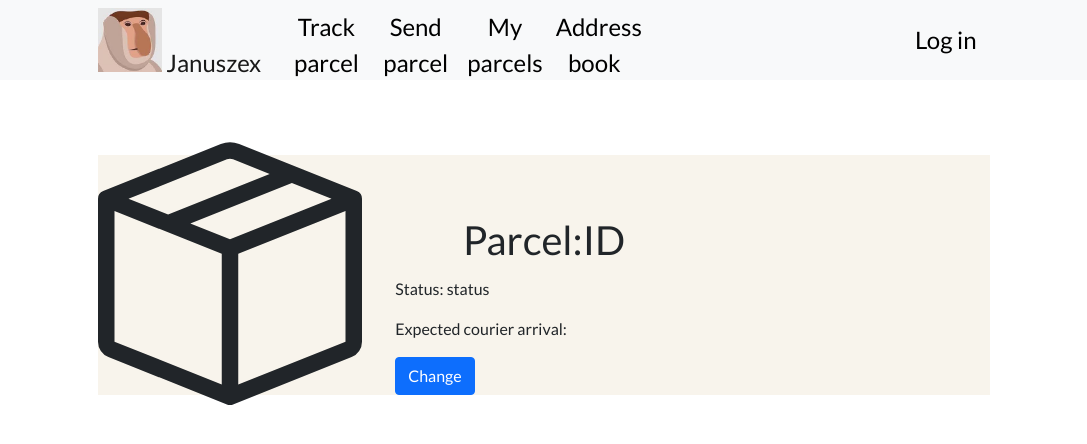
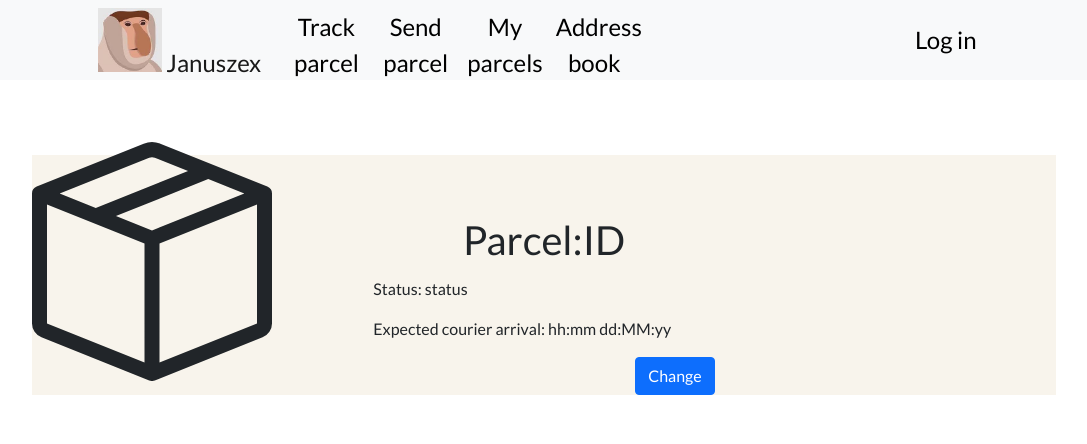
Before and after one commit to IUI-januszex/paka-fe, an Angular app: page /tracker-info in a window 1280 px wide. Shown: the top 444 px of the page, without its empty margins (96-1183 px from the left). Built offline with nearby package versions, Linux system fonts and the light colour scheme.

Commit message:
before ngx-pagin

```diff
--- a/src/app/app.module.ts
+++ b/src/app/app.module.ts
@@ -17,7 +17,8 @@ import { NewWarehouseComponent } from './modals/new-warehouse/new-warehouse.comp
 import { NewGlobalWarehouseComponent } from './modals/new-global-warehouse/new-global-warehouse.component';
 import { DeleteWarehouseComponent } from './modals/delete-warehouse/delete-warehouse.component';
 import {HttpClientModule} from '@angular/common/http';
-import { TrackingInfoComponent } from './tracking-info/tracking-info/tracking-info.component';
+import { TrackingInfoComponent } from './tracking-info/tracking-info.component';
+import { LocalWarehouseComponent } from './warehouse/local-warehouse/local-warehouse.component';
 
 @NgModule({
   declarations: [
@@ -32,7 +33,8 @@ import { TrackingInfoComponent } from './tracking-info/tracking-info/tracking-in
     NewWarehouseComponent,
     NewGlobalWarehouseComponent,
     DeleteWarehouseComponent,
-    TrackingInfoComponent
+    TrackingInfoComponent,
+    LocalWarehouseComponent
   ],
   imports: [
     BrowserModule,
--- a/src/app/pages/warehouse-page/warehouse-page.component.html
+++ b/src/app/pages/warehouse-page/warehouse-page.component.html
@@ -2,10 +2,9 @@
 <nav class="navbar navbar-expand-lg navbar-light bg-light sticky-top">
     <div class="container">
         <div class="navbar-wrapper">
-            <button type="button" class="bttn" (click)="open(content)">Add warehouse</button>
-            <button type="button" class="bttn" (click)="open(global)">Add g-warehouse</button>
-            <button type="button" class="bttn" (click)="open(delete)">Delete</button>
-            <button type="button" class="bttn on-right">Log out</button>
+            <button type="button" class="bttn" >Local warehouse</button>
+            <button type="button" class="bttn" >Global Warehouse</button>
+            <button type="button" class="bttn" >Postal Code</button>
         </div>
     </div>
 </nav>
--- a/src/app/tracking-info/tracking-info/tracking-info.component.html
+++ b/src/app/tracking-info/tracking-info.component.html
@@ -1,9 +1,8 @@
 <div class="container">
     <div class="tracking-container">
-
         <div class="package">
             <div class="logo">
-                <svg xmlns="http://www.w3.org/2000/svg" width="264" height="264" fill="currentColor" class="bi bi-box-seam" viewBox="0 0 16 16">
+                <svg xmlns="http://www.w3.org/2000/svg" fill="currentColor" class="bi bi-box-seam" viewBox="0 0 16 16">
                     <path d="M8.186 1.113a.5.5 0 0 0-.372 0L1.846 3.5l2.404.961L10.404 2l-2.218-.887zm3.564 1.426L5.596 5 8 5.961 14.154 3.5l-2.404-.961zm3.25 1.7-6.5 2.6v7.922l6.5-2.6V4.24zM7.5 14.762V6.838L1 4.239v7.923l6.5 2.6zM7.443.184a1.5 1.5 0 0 1 1.114 0l7.129 2.852A.5.5 0 0 1 16 3.5v8.662a1 1 0 0 1-.629.928l-7.185 2.874a.5.5 0 0 1-.372 0L.63 13.09a1 1 0 0 1-.63-.928V3.5a.5.5 0 0 1 .314-.464L7.443.184z"/>
                   </svg>
             </div>
@@ -15,10 +14,10 @@
                     Status: status
                 </p>
                 <p>
-                    Expected courier arrival:
+                    Expected courier arrival: hh:mm dd:MM:yy
                 </p>
 
-                <button type="button" class="btn btn-primary">Change</button>
+                <button type="button" class="btn btn-primary bttn">Change</button>
             </div>
 
         </div>
--- a/src/app/tracking-info/tracking-info/tracking-info.component.scss
+++ b/src/app/tracking-info/tracking-info.component.scss
@@ -1,5 +1,5 @@
 .tracking-container{
-    width: 80%;
+    width: 80vw;
     height: 40vh;
     position: relative;
     margin: auto;
@@ -35,7 +35,19 @@ margin: -35px 0 0 -35px;
     margin-top: -75px;
     }
 
+svg{
+  width: 30vh;
+}
+
   .parcel { grid-area: parcel;
 text-align: center; }
 
-  .arrival { grid-area: arrival; }
+  .arrival {
+  grid-area: arrival;
+
+  width:inherit}
+
+  .bttn{
+    position:relative;
+    float:right;
+  }
--- /dev/null
+++ b/src/app/warehouse/local-warehouse/local-warehouse.component.html
@@ -0,0 +1 @@
+<p>local-warehouse works!</p>
--- /dev/null
+++ b/src/app/warehouse/local-warehouse/local-warehouse.component.ts
@@ -0,0 +1,15 @@
+import { Component, OnInit } from '@angular/core';
+
+@Component({
+  selector: 'local-warehouse',
+  templateUrl: './local-warehouse.component.html',
+  styleUrls: ['./local-warehouse.component.scss']
+})
+export class LocalWarehouseComponent implements OnInit {
+
+  constructor() { }
+
+  ngOnInit(): void {
+  }
+
+}
```
Also changed, not shown: src/app/tracking-info/tracking-info.component.ts (renamed from src/app/tracking-info/tracking-info/tracking-info.component.ts), src/app/warehouse/local-warehouse/local-warehouse.component.scss (added), 1 other file (tests, documents, lock files or other folders).
